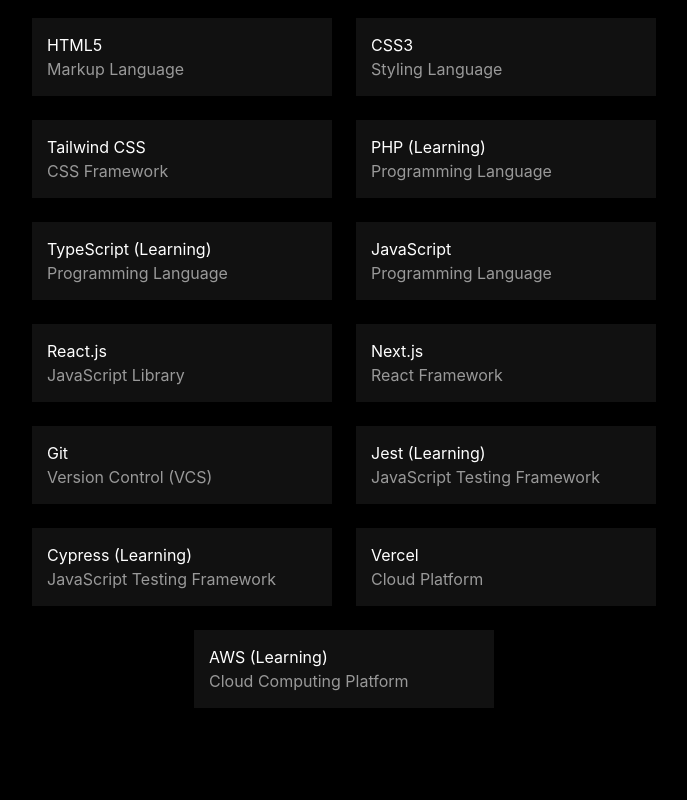
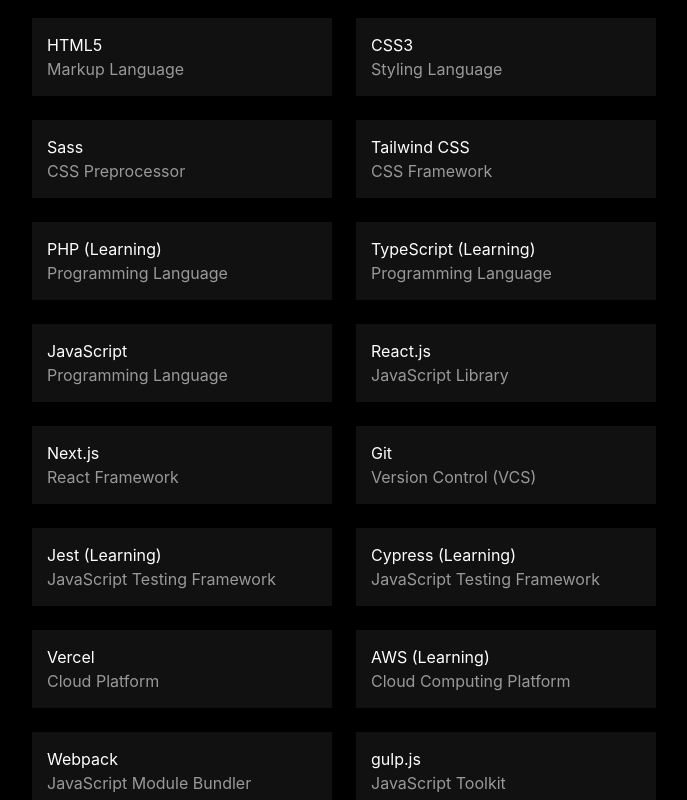
Before and after one commit to r1/jacklatimer.dev, a Next.js app: page / in a window 1280 px wide. Shown: the part 1780-2580 px from the top of the page, without its empty margins (296-983 px from the left). Built offline with nearby package versions, Linux system fonts and the light colour scheme; what @tailwindcss/typography would draw is missing.

Commit message:
done(skills): updated skills

```diff
--- a/components/Skills/List.js
+++ b/components/Skills/List.js
@@ -6,6 +6,10 @@
   {
     category: "Styling Language",
     name: "CSS3",
+  },
+  {
+    category: "CSS Preprocessor",
+    name: "Sass",
   },
   {
     category: "CSS Framework",
@@ -51,4 +55,12 @@
     category: "Cloud Computing Platform",
     name: "AWS (Learning)",
   },
+  {
+    category: "JavaScript Module Bundler",
+    name: "Webpack",
+  },
+  {
+    category: "JavaScript Toolkit",
+    name: "gulp.js",
+  },
 ];
```
